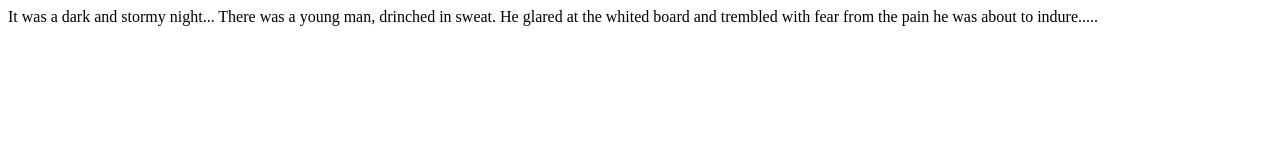
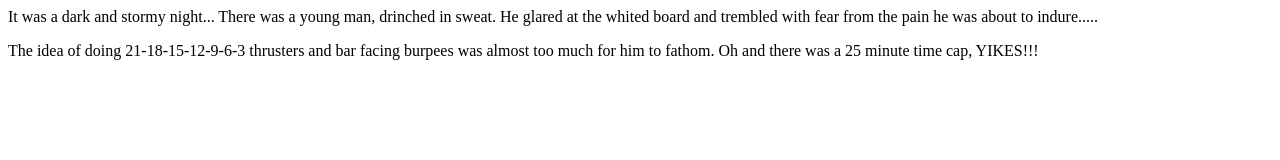
Before and after one commit to tenispro1975/fireside-story, a plain HTML site: page index.html in a window 1280 px wide. Drawn offline with Linux system fonts and the light colour scheme.

Commit message:
add third line

```diff
--- a/index.html
+++ b/index.html
@@ -1,5 +1,6 @@
 <html>
         <body>
           <p>It was a dark and stormy night... There was a young man, drinched in sweat. He glared at the whited board and trembled with fear from the pain he was about to indure.....</p>
+          <p>The idea of doing 21-18-15-12-9-6-3 thrusters and bar facing burpees was almost too much for him to fathom.  Oh and there was a 25 minute time cap, YIKES!!!</p>
         </body>
       </html>
```
